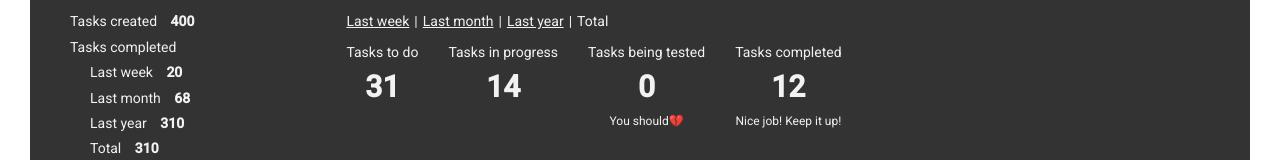
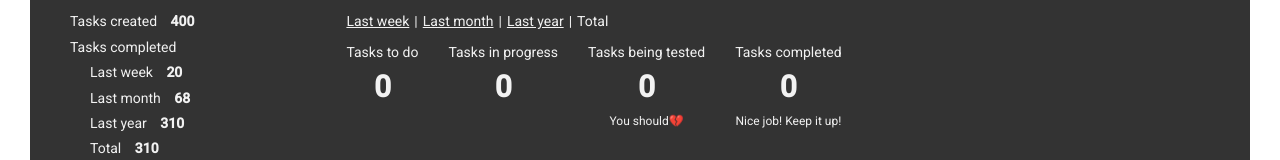
Before and after one commit to OneBootcamp-1-0/itsdone-1, a React app: page /grid in a window 1280 px wide. Shown: the part 459-619 px from the top of the page. Built offline with nearby package versions, Linux system fonts and the light colour scheme; no server answers.

Commit message:
added getting tasks quantity in statistics

```diff
--- a/src/components/Statistics/Statistics.jsx
+++ b/src/components/Statistics/Statistics.jsx
@@ -1,7 +1,8 @@
 import React, { useState } from 'react';
 import css from './Statistics.css';
 
-const Statistics = () => {
+const Statistics = props => {
+  const { statusesToQuantity } = props;
 
   const [activeButton, setActiveButton] = useState('total');
 
@@ -42,35 +43,35 @@ const Statistics = () => {
           <div>
             <ul className={css.sorting__list}>
               <li>
-                <input className={css.sorting__input} onChange={e => toggleRadioButtons(e.target.id)} id="lastweek" name="period" type="radio" checked={activeButton === 'lastweek'}/>
+                <input className={css.sorting__input} onChange={e => toggleRadioButtons(e.target.id)} id="lastweek" name="period" type="radio" checked={activeButton === 'lastweek'} />
                 <label htmlFor="lastweek">Last week</label>
-                </li>
+              </li>
               <li>
-                <input className={css.sorting__input} onChange={e => toggleRadioButtons(e.target.id)} id="lastmonth" name="period" type="radio" checked={activeButton === 'lastmonth'}/>
+                <input className={css.sorting__input} onChange={e => toggleRadioButtons(e.target.id)} id="lastmonth" name="period" type="radio" checked={activeButton === 'lastmonth'} />
                 <label htmlFor="lastmonth">Last month</label>
-                </li>
+              </li>
               <li>
-                <input className={css.sorting__input} onChange={e => toggleRadioButtons(e.target.id)} id="lastyear" name="period" type="radio" checked={activeButton === 'lastyear'}/>
+                <input className={css.sorting__input} onChange={e => toggleRadioButtons(e.target.id)} id="lastyear" name="period" type="radio" checked={activeButton === 'lastyear'} />
                 <label htmlFor="lastyear">Last year</label>
-                </li>
+              </li>
               <li>
-                <input className={css.sorting__input} onChange={e => toggleRadioButtons(e.target.id)} id="total" name="period" type="radio"checked={activeButton === 'total'}/>
+                <input className={css.sorting__input} onChange={e => toggleRadioButtons(e.target.id)} id="total" name="period" type="radio" checked={activeButton === 'total'} />
                 <label htmlFor="total">Total</label>
               </li>
             </ul>
             <ul className={css.indicators}>
               <li>Tasks to do
-                <span>31</span>
+                <span>{statusesToQuantity['toDo']}</span>
               </li>
               <li>Tasks in progress
-                <span>14</span>
+                <span>{statusesToQuantity['inProgress']}</span>
               </li>
               <li>Tasks being tested
-                <span>0</span>
+                <span>{statusesToQuantity['inTesting']}</span>
                 <p>You should💔</p>
               </li>
               <li>Tasks completed
-                <span>12</span>
+                <span>{statusesToQuantity['done']}</span>
                 <p>Nice job! Keep it up!</p>
               </li>
             </ul>
```
